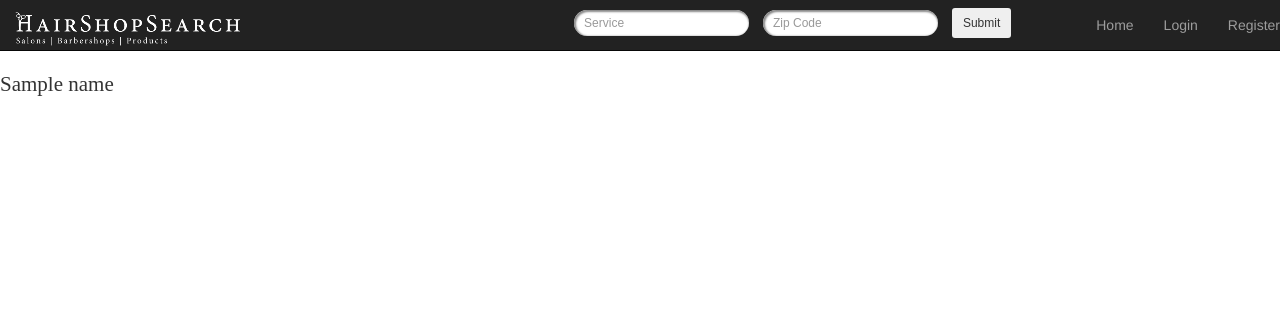
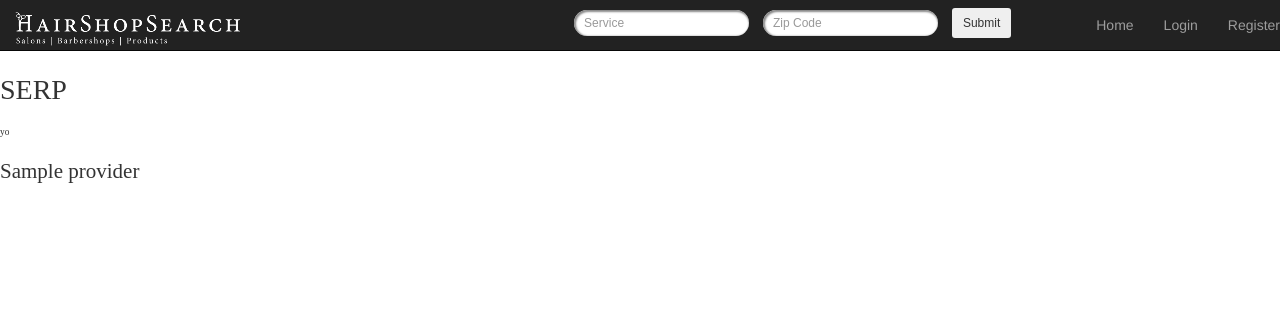
Before and after one commit to enlore/hairshopsearch.com, a Python web app: template app/search/templates/search/serp.html in a window 1280 px wide. Shown: the top 311 px of the page. Run offline with Jinja, Linux system fonts and the light colour scheme; the template is opened without the code that fills it: most values are stand-ins (such as "Sample title", 1, 10 or a date in 2020); some libraries are stand-ins or nearby versions; some web fonts are replaced.

Commit message:
Serp template

```diff
--- a/app/search/templates/search/serp.html
+++ b/app/search/templates/search/serp.html
@@ -1,8 +1,9 @@
 {% extends "layouts/base.html" %}
 {% block body %}
-    {% if names %}
-        {% for name in names %}
-            <h2> {{ name }} </h2>
+<h1> SERP <h6> yo </h6></h5>
+    {% if providers %}
+        {% for provider in providers %}
+            <h2> {{ provider.business_name }} </h2>
         {% endfor %}
     {% endif %}
 {% endblock %}
```
